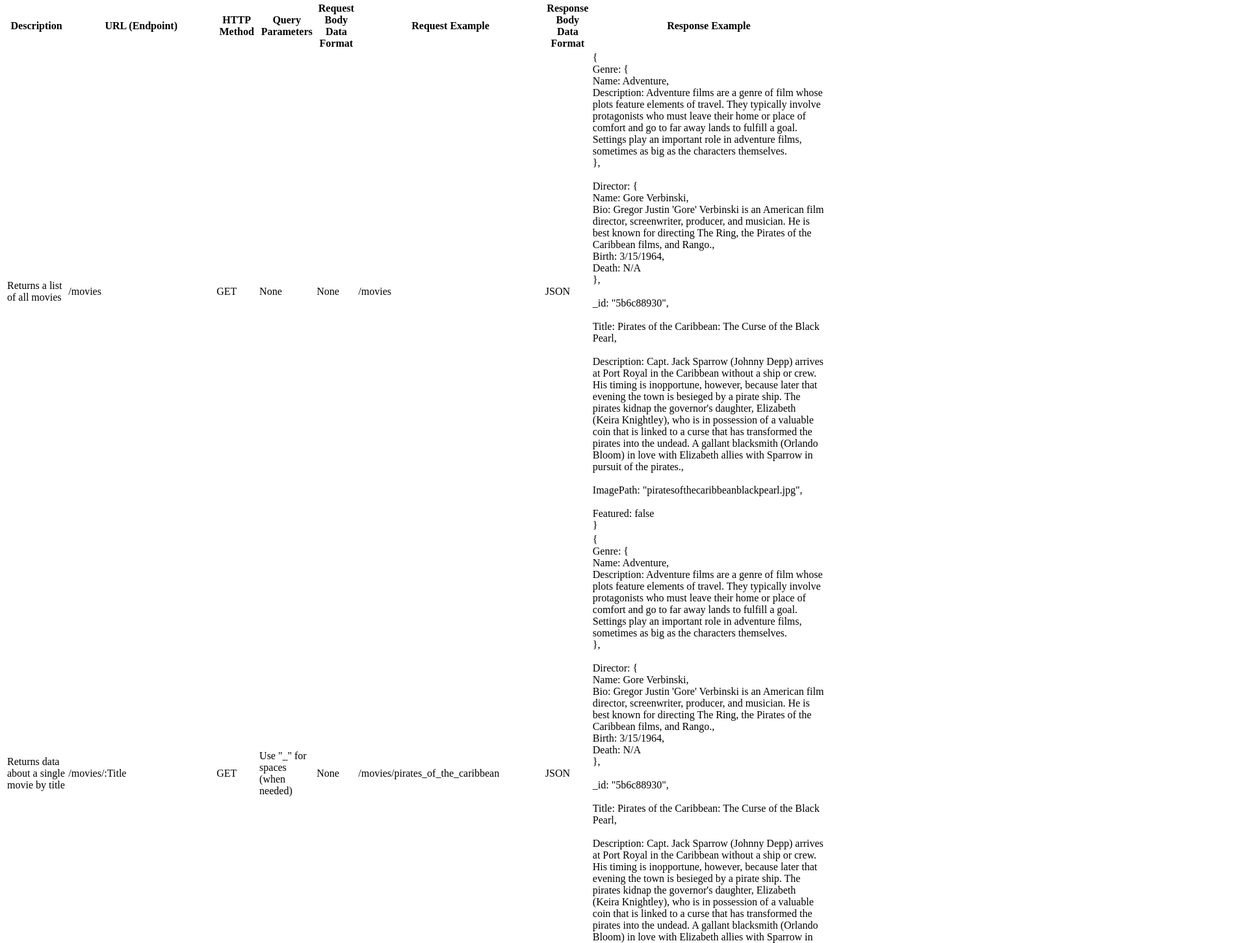
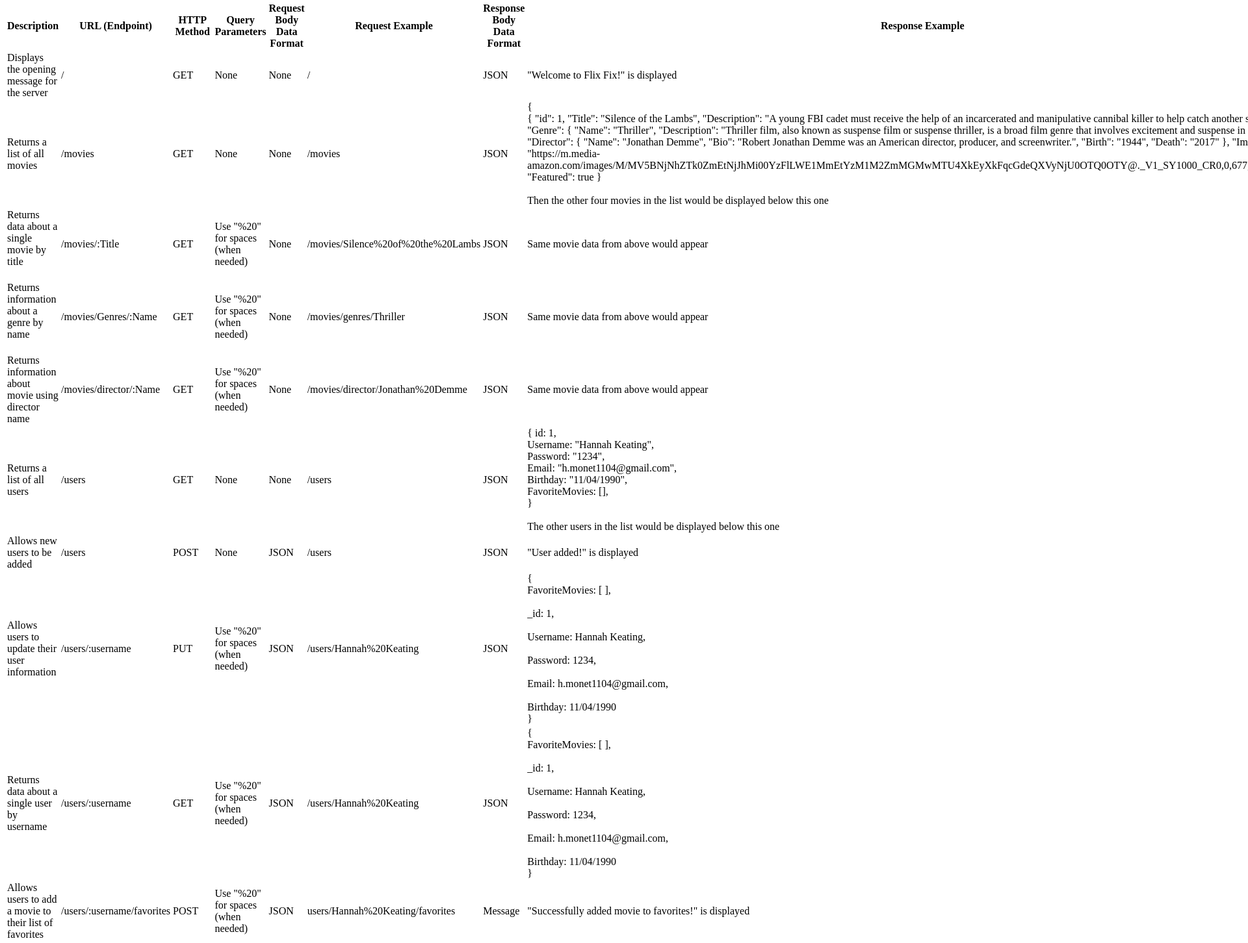
Before and after one commit to 1998-creator/movies-api, a website: page public/documentation.html in a window 1280 px wide. Shown: the part 120-1572 px from the top of the page at 65% size, 1920 px wide, since content can reach past the window. Drawn offline with Linux system fonts and the light colour scheme.

Commit message:
Endpoint Table

```diff
--- a/public/documentation.html
+++ b/public/documentation.html
@@ -1,9 +1,9 @@
 <!DOCTYPE html>
 <html lang="en">
   <head>
-    <meta charset="UTF-8">
-    <meta http-equiv="X-UA-Compatible" content="IE=edge">
-    <meta name="viewport" content="width=device-width, initial-scale=1.0">
+    <meta charset="UTF-8" />
+    <meta http-equiv="X-UA-Compatible" content="IE=edge" />
+    <meta name="viewport" content="width=device-width, initial-scale=1.0" />
     <title>Document</title>
   </head>
   <body>
@@ -23,118 +23,163 @@
           <th>Response Example</th>
         </tr>
         <tr>
+          <td>Displays the opening message for the server</td>
+          <td>/</td>
+          <td>GET</td>
+          <td>None</td>
+          <td>None</td>
+          <td>/</td>
+          <td>JSON</td>
+          <td>"Welcome to Flix Fix!" is displayed</td>
+        </tr>
+        <tr>
           <td>Returns a list of all movies</td>
           <td>/movies</td>
           <td>GET</td>
           <td>None</td>
           <td>None</td>
           <td>/movies</td>
-            <td>JSON
-            <td>{<br>Genre: { <br>Name: Adventure,<br>Description: Adventure films are a genre of film whose plots feature elements of travel. They typically
-              involve protagonists who must leave their home or place of comfort and go to far away lands to fulfill a goal. Settings play an important
-              role in adventure films, sometimes as big as the characters themselves.<br>},<br><br>Director: {<br>Name: Gore Verbinski,<br>Bio: Gregor
-              Justin 'Gore' Verbinski is an American film director, screenwriter, producer, and musician. He is best known for directing The Ring, the Pirates
-              of the Caribbean films, and Rango.,<br>Birth: 3/15/1964,<br>Death: N/A<br>},<br><br>_id: "5b6c88930",<br><br>Title: Pirates of the Caribbean: The
-              Curse of the Black Pearl,<br><br>Description: Capt. Jack Sparrow (Johnny Depp) arrives at Port Royal in the Caribbean without a ship or crew. His
-              timing is inopportune, however, because later that evening the town is besieged by a pirate ship. The pirates kidnap the governor's daughter,
-              Elizabeth (Keira Knightley), who is in possession of a valuable coin that is linked to a curse that has transformed the pirates into the undead.
-              A gallant blacksmith (Orlando Bloom) in love with Elizabeth allies with Sparrow in pursuit of the pirates.,<br><br>ImagePath: "piratesofthecaribbeanblackpearl.jpg",
-              <br><br>Featured: false<br>}</td>
+          <td>JSON</td>
+          <td>
+            {<br />{ "id": 1, "Title": "Silence of the Lambs", "Description": "A
+            young FBI cadet must receive the help of an incarcerated and
+            manipulative cannibal killer to help catch another serial killer.",
+            "Genre": { "Name": "Thriller", "Description": "Thriller film, also
+            known as suspense film or suspense thriller, is a broad film genre
+            that involves excitement and suspense in the audience." },
+            "Director": { "Name": "Jonathan Demme", "Bio": "Robert Jonathan
+            Demme was an American director, producer, and screenwriter.",
+            "Birth": "1944", "Death": "2017" }, "ImagePath":
+            "https://m.media-amazon.com/images/M/MV5BNjNhZTk0ZmEtNjJhMi00YzFlLWE1MmEtYzM1M2ZmMGMwMTU4XkEyXkFqcGdeQXVyNjU0OTQ0OTY@._V1_SY1000_CR0,0,677,1000_AL_.jpg",
+            "Featured": true }
+            <br />
+            <br />
+            Then the other four movies in the list would be displayed below this
+            one
+          </td>
         </tr>
         <tr>
-            <td>Returns data about a single movie by title</td>
+          <td>Returns data about a single movie by title<br /><br /></td>
           <td>/movies/:Title</td>
           <td>GET</td>
-            <td>Use "_" for spaces (when needed)</td>
+          <td>Use "%20" for spaces (when needed)</td>
           <td>None</td>
-            <td>/movies/pirates_of_the_caribbean
+          <td>/movies/Silence%20of%20the%20Lambs</td>
           <td>JSON</td>
-            <td>{<br>Genre: { <br>Name: Adventure,<br>Description: Adventure films are a genre of film whose plots feature elements of travel. They typically
-              involve protagonists who must leave their home or place of comfort and go to far away lands to fulfill a goal. Settings play an important
-              role in adventure films, sometimes as big as the characters themselves.<br>},<br><br>Director: {<br>Name: Gore Verbinski,<br>Bio: Gregor
-              Justin 'Gore' Verbinski is an American film director, screenwriter, producer, and musician. He is best known for directing The Ring, the Pirates
-              of the Caribbean films, and Rango.,<br>Birth: 3/15/1964,<br>Death: N/A<br>},<br><br>_id: "5b6c88930",<br><br>Title: Pirates of the Caribbean: The
-              Curse of the Black Pearl,<br><br>Description: Capt. Jack Sparrow (Johnny Depp) arrives at Port Royal in the Caribbean without a ship or crew. His
-              timing is inopportune, however, because later that evening the town is besieged by a pirate ship. The pirates kidnap the governor's daughter,
-              Elizabeth (Keira Knightley), who is in possession of a valuable coin that is linked to a curse that has transformed the pirates into the undead.
-              A gallant blacksmith (Orlando Bloom) in love with Elizabeth allies with Sparrow in pursuit of the pirates.,<br><br>ImagePath: "piratesofthecaribbeanblackpearl.jpg",
-              <br><br>Featured: false<br>}</td>
+          <td>Same movie data from above would appear</td>
+        </tr>
+
         <tr>
-            <td>Returns information about a genre by name/title</td>
-            <td>/movies/Genres/:Title</td>
+          <td>Returns information about a genre by name<br /><br /></td>
+          <td>/movies/Genres/:Name</td>
           <td>GET</td>
-            <td>Use "_" for spaces (when needed)</td>
+          <td>Use "%20" for spaces (when needed)</td>
           <td>None</td>
-            <td>/movies/Genres/lord_of_the_rings</td>
+          <td>/movies/genres/Thriller</td>
           <td>JSON</td>
-            <td>{<br>Fantasy. Description: Fantasy films are films that belong to the fantasy genre with fantastic themes, usually magic,
-              supernatural events, mythology, folklore, or exotic fantasy worlds. The genre is considered a form of speculative fiction alongside
-              science fiction films and horror films, although the genres do overlap.<br>}</td>
+          <td>Same movie data from above would appear</td>
         </tr>
         <tr>
-            <td>Returns information about a director by name</td>
-            <td>/movies/Directors/:Name</td>
+          <td>Returns information about movie using director name</td>
+          <td>/movies/director/:Name</td>
           <td>GET</td>
-            <td>Use "_" for spaces (when needed)</td>
+          <td>Use "%20" for spaces (when needed)</td>
           <td>None</td>
-            <td>/movies/Directors/Peter_Jackson</td>
+          <td>/movies/director/Jonathan%20Demme</td>
           <td>JSON</td>
-            <td>{<br>Peter Jackson: Sir Peter Robert Jackson is a New Zealand film director, producer, and screenwriter.
-              He is best known as the director, writer, and producer of the Lord of the Rings trilogy and the Hobbit trilogy.<br>}</td>
+          <td>Same movie data from above would appear</td>
         </tr>
         <tr>
-            <td>Allows new users to register</td>
+          <td>Returns a list of all users</td>
+          <td>/users</td>
+          <td>GET</td>
+          <td>None</td>
+          <td>None</td>
+          <td>/users</td>
+          <td>JSON</td>
+          <td>
+            { id: 1,<br />
+            Username: "Hannah Keating",<br />
+            Password: "1234",<br />
+            Email: "h.monet1104@gmail.com",<br />
+            Birthday: "11/04/1990",<br />
+            FavoriteMovies: [],<br />
+            }<br />
+            <br />
+            The other users in the list would be displayed below this one
+          </td>
+        </tr>
+        <tr>
+          <td>Allows new users to be added</td>
           <td>/users</td>
           <td>POST</td>
           <td>None</td>
           <td>JSON</td>
-            <td>{<br>Username: hnewcom,<br><br>Password: password1,<br><br>Email: hnewcom@hotmail.com,<br><br>Birthday: 06/02/1992<br>}</td>
+          <td>/users</td>
           <td>JSON</td>
-            <td>{<br>FavoriteMovies: [ ],<br>_id: 5feb2q494bb9238b023fg,<br>Username: hnewcom,<br><br>Password: password1,<br><br>Email: hnewcom@hotmail.com,<br><br>Birthday: 1992-06-02T04:00:00.000Z,<br>__v: 0<br>}</td>
+          <td>"User added!" is displayed</td>
         </tr>
         <tr>
           <td>Allows users to update their user information</td>
           <td>/users/:username</td>
           <td>PUT</td>
-            <td>None</td>
+          <td>Use "%20" for spaces (when needed)</td>
           <td>JSON</td>
-            <td>{<br>Username: hnewcom,<br><br>Password: password12345,<br><br>Email: hnewcom@hotmail.com,<br><br>Birthday: 06/02/1992<br>}</td>
+          <td>/users/Hannah%20Keating</td>
           <td>JSON</td>
-            <td>{<br>FavoriteMovies: [ ],<br>_id: 5feb2q494bb9238b023fg,<br>Username: hnewcom,<br><br>Password: password12345,<br><br>Email: hnewcom@hotmail.com,<br><br>Birthday: 1992-06-02T04:00:00.000Z,<br>__v: 1<br>}</td>
+          <td>
+            {<br />FavoriteMovies: [ ],<br /><br />_id: 1,<br /><br />Username:
+            Hannah Keating,<br /><br />Password: 1234,<br /><br />Email:
+            h.monet1104@gmail.com,<br /><br />Birthday: 11/04/1990<br />}
+          </td>
+        </tr>
+        <tr>
+          <td>Returns data about a single user by username</td>
+          <td>/users/:username</td>
+          <td>GET</td>
+          <td>Use "%20" for spaces (when needed)</td>
+          <td>JSON</td>
+          <td>/users/Hannah%20Keating</td>
+          <td>JSON</td>
+          <td>
+            {<br />FavoriteMovies: [ ],<br /><br />_id: 1,<br /><br />Username:
+            Hannah Keating,<br /><br />Password: 1234,<br /><br />Email:
+            h.monet1104@gmail.com,<br /><br />Birthday: 11/04/1990<br />}
+          </td>
         </tr>
         <tr>
           <td>Allows users to add a movie to their list of favorites</td>
-            <td>/users/:username/movies/:movieID</td>
+          <td>/users/:username/favorites</td>
           <td>POST</td>
-            <td>None</td>
+          <td>Use "%20" for spaces (when needed)</td>
           <td>JSON</td>
-            <td>{<br>_id: 5feb583nd95g4977<br>}</td>
+          <td>users/Hannah%20Keating/favorites</td>
           <td>Message</td>
-            <td>{<br>FavoriteMovies: [<br>5febsfq24305bwe035g7892,<br>5febsfq24305bwe035g7824,<br>5febsfq24305bwe035g9873,<br>5febsfq24305bwe035g783,
-              <br>5feb583nd95g4977<br>],<br><br>Username: hnewcom,<br> Password: password1,<br>Email: hnewcom@hotmail.com,<br>Birthday: 06/02/1992T00:00:00.000Z<br>}</td>
+          <td>"Successfully added movie to favorites!" is displayed</td>
         </tr>
         <tr>
-            <td>Allows users to remove a movie from their list of favorites</td>
-            <td>/users/:username/movies/:movieID</td>
+          <td>
+            <br />Allows users to remove a movie from their list of favorites
+          </td>
+          <td>/users/:username/favorites</td>
+          <td>DELETE</td>
+          <td>Use "%20" for spaces (when needed)</td>
+          <td>None</td>
+          <td>/users/Hannah%20Keating/favorites</td>
+          <td>Message</td>
+          <td>"Successfully removed movie from favorites." is displayed</td>
+        </tr>
+        <tr>
+          <td><br />Allows existing users to deregister</td>
+          <td>/users/:Email</td>
           <td>DELETE</td>
           <td>None</td>
           <td>None</td>
-            <td>/users/hnewcom/movies/5feb583nd95g4977</td>
-            <td>Message
-            <td>{<br>FavoriteMovies: [<br>5febsfq24305bwe035g7892,<br>5febsfq24305bwe035g7824,<br>5febsfq24305bwe035g9873,<br>5febsfq24305bwe035g783<br>],<br><br>Username: hnewcom,<br> Password: password1,<br>Email: hnewcom@hotmail.com,<br>Birthday: 06/02/1992T00:00:00.000Z<br>}</td>
-          </tr>
-          <tr>
-            <td>Allows existing users to deregister</td>
-            <td>/users/:username</td>
-            <td>DELETE</td>
-            <td>None</td>
-            <td>None</td>
-            <td>/users/hnewcom</td>
+          <td>/users/h.monet1104@gmail.com</td>
           <td>Message</td>
-            <td>hnewcom was deleted.</td>
+          <td>"User Deleted." is displayed</td>
         </tr>
       </table>
     </div>
-
   </body>
 </html>
```
Lines whose indentation alone changed are shown as unchanged.
